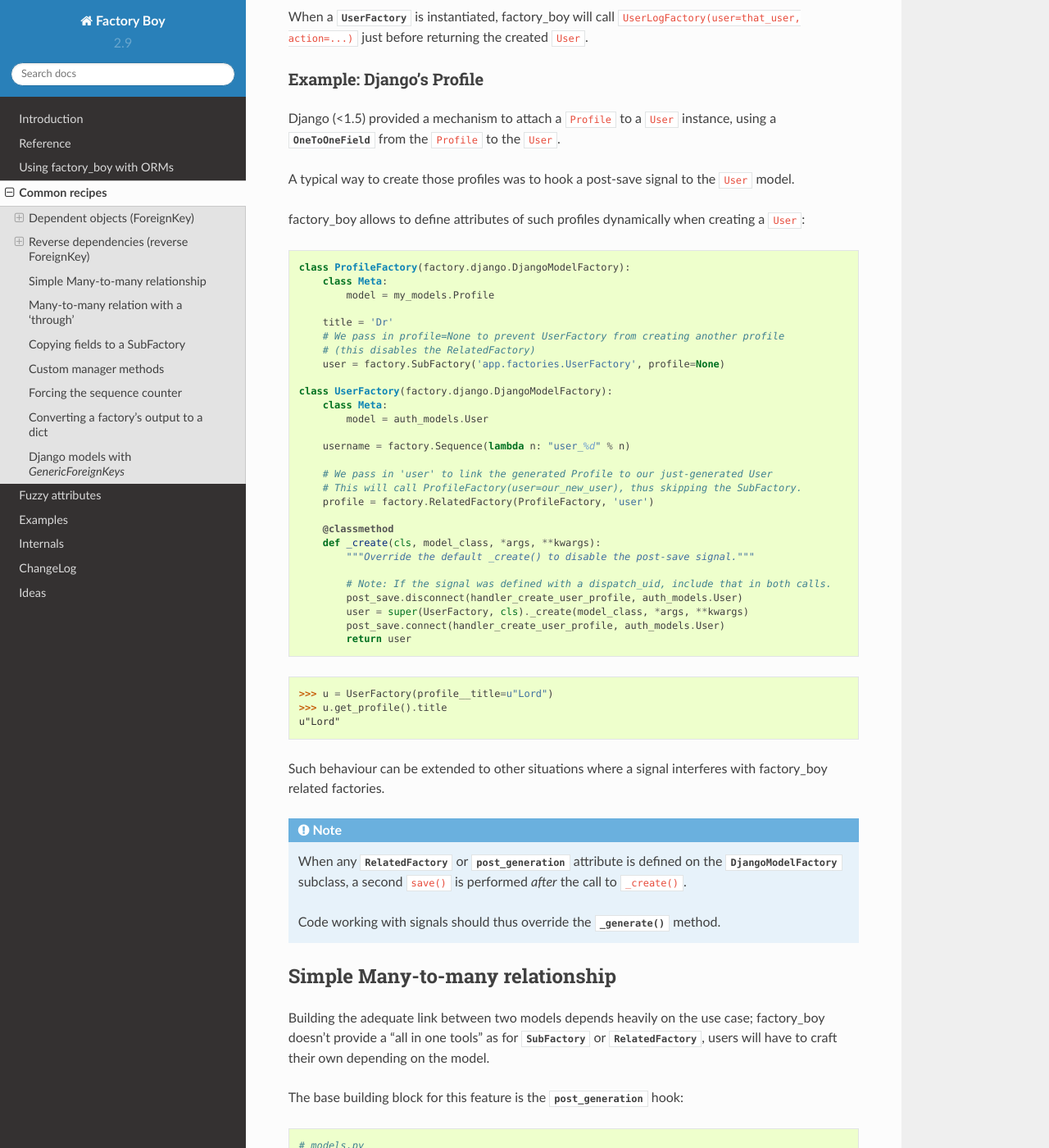
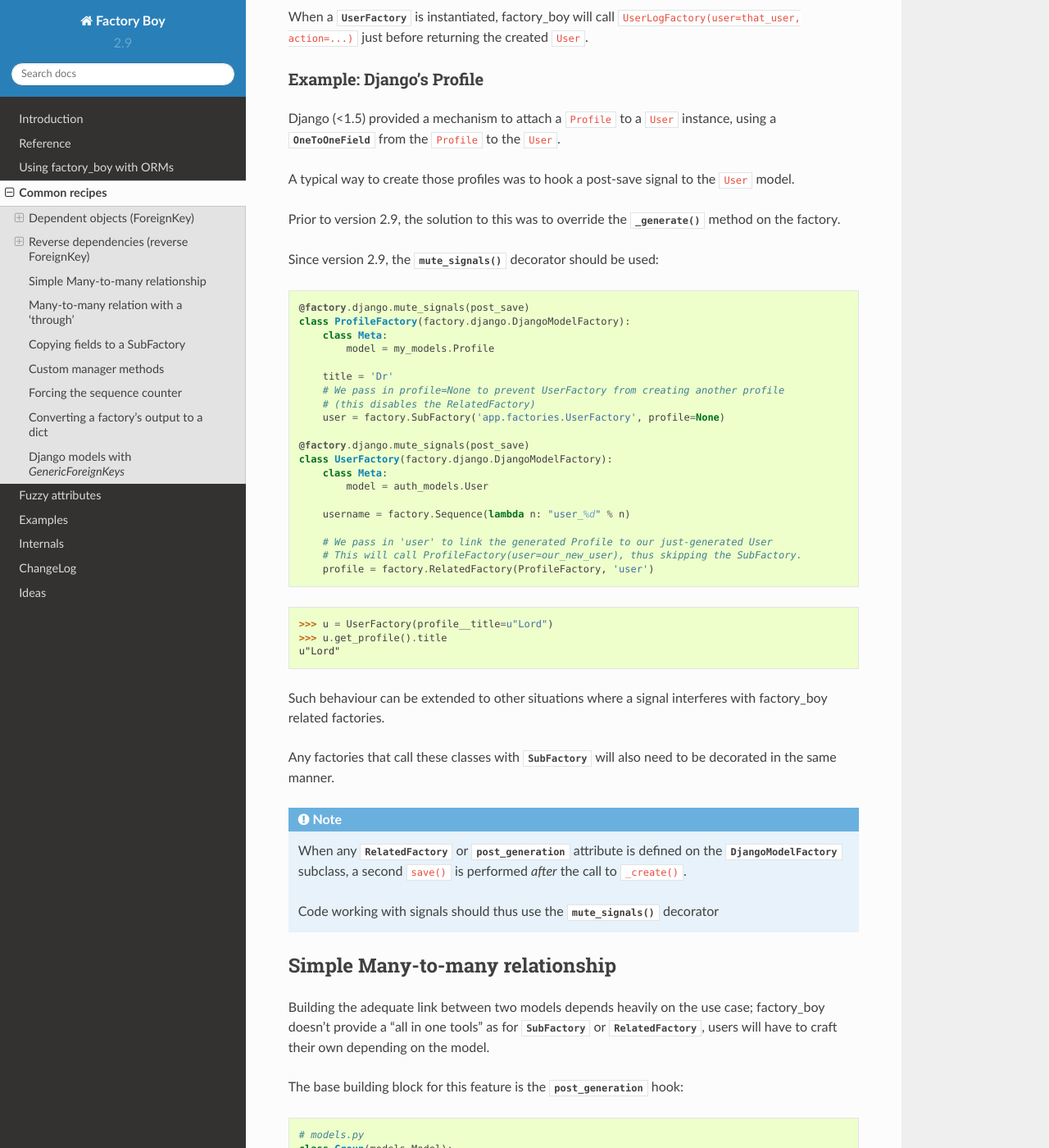
Before and after one commit to FactoryBoy/factory_boy, a Sphinx documentation site: the page built from docs/recipes.rst, in a window 1280 px wide and 1400 px high, scrolled down 1538 px. Shown: the whole window at 82% size. Built offline with Sphinx 7.4.7 and the Read the Docs theme 2.0.0, drawn with Linux system fonts in a browser that asks for light colours.

Commit message:
Improve mute_signals decorator documentation.
Closes #436.

```diff
--- a/docs/recipes.rst
+++ b/docs/recipes.rst
@@ -95,10 +95,14 @@
 
 A typical way to create those profiles was to hook a post-save signal to the ``User`` model.
 
-factory_boy allows to define attributes of such profiles dynamically when creating a ``User``:
+Prior to version 2.9, the solution to this was to override the :meth:`~factory.Factory._generate` method on the factory.
+
+Since version 2.9, the :meth:`~factory.django.mute_signals` decorator should be used:
+
 
 .. code-block:: python
 
+    @factory.django.mute_signals(post_save)
     class ProfileFactory(factory.django.DjangoModelFactory):
         class Meta:
             model = my_models.Profile
@@ -108,6 +112,7 @@
         # (this disables the RelatedFactory)
         user = factory.SubFactory('app.factories.UserFactory', profile=None)
 
+    @factory.django.mute_signals(post_save)
     class UserFactory(factory.django.DjangoModelFactory):
         class Meta:
             model = auth_models.User
@@ -117,16 +122,6 @@
         # We pass in 'user' to link the generated Profile to our just-generated User
         # This will call ProfileFactory(user=our_new_user), thus skipping the SubFactory.
         profile = factory.RelatedFactory(ProfileFactory, 'user')
-
-        @classmethod
-        def _create(cls, model_class, *args, **kwargs):
-            """Override the default _create() to disable the post-save signal."""
-
-            # Note: If the signal was defined with a dispatch_uid, include that in both calls.
-            post_save.disconnect(handler_create_user_profile, auth_models.User)
-            user = super(UserFactory, cls)._create(model_class, *args, **kwargs)
-            post_save.connect(handler_create_user_profile, auth_models.User)
-            return user
 
 .. OHAI_VIM:*
 
@@ -140,12 +135,13 @@
 Such behaviour can be extended to other situations where a signal interferes with
 factory_boy related factories.
 
+Any factories that call these classes with :class:`~factory.SubFactory` will also need to be decorated in the same manner.
+
 .. note:: When any :class:`~factory.RelatedFactory` or :class:`~factory.post_generation`
           attribute is defined on the :class:`~factory.django.DjangoModelFactory` subclass,
           a second ``save()`` is performed *after* the call to ``_create()``.
 
-          Code working with signals should thus override the :meth:`~factory.Factory._generate`
-          method.
+          Code working with signals should thus use the :meth:`~factory.django.mute_signals` decorator
 
 
 Simple Many-to-many relationship
```
